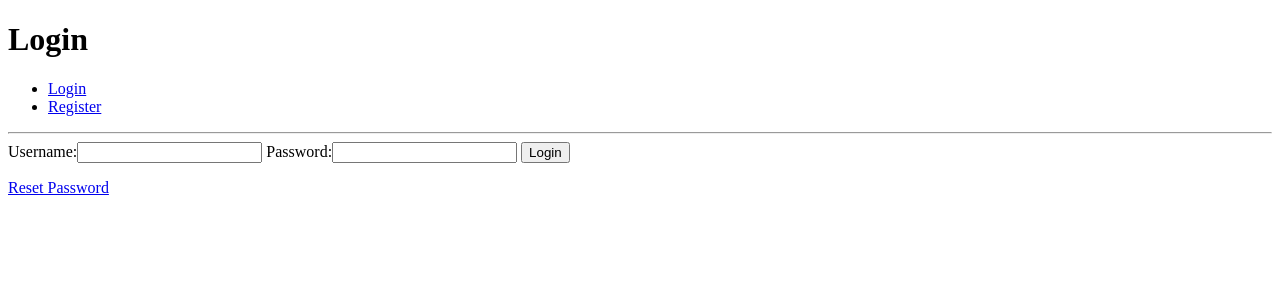
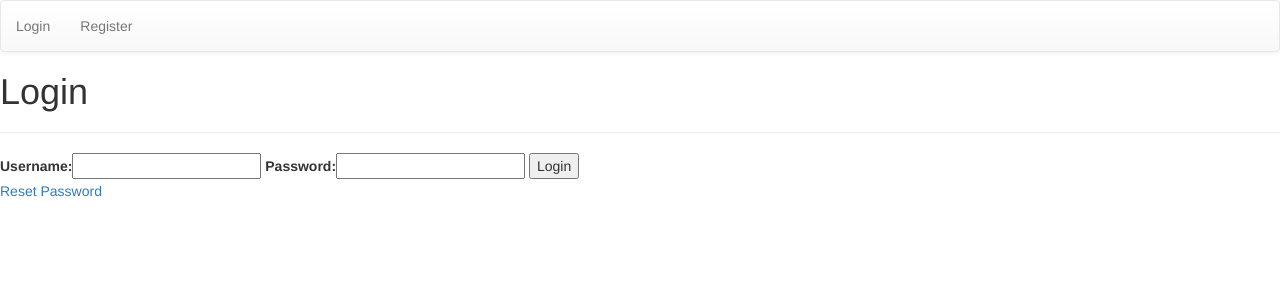
Before and after one commit to hebs87/django-authorisation, a Django app: page /accounts/login/ in a window 1280 px wide. Shown: the top 300 px of the page. Run offline with Django 3.2, Linux system fonts and the light colour scheme; some libraries are stand-ins or nearby versions.

Commit message:
Added bootstrap link and script tags to base.html

```diff
--- a/templates/base.html
+++ b/templates/base.html
@@ -5,15 +5,18 @@
     <meta name="viewport" content="width=device-width, initial-scale=1.0">
     <meta http-equiv="X-UA-Compatible" content="ie=edge">
     <title>{% block page_title %}{% endblock %}</title>
+
+    <!-- Latest compiled and minified Bootstrap CSS -->
+    <link rel="stylesheet" href="https://maxcdn.bootstrapcdn.com/bootstrap/3.3.7/css/bootstrap.min.css" integrity="sha384-BVYiiSIFeK1dGmJRAkycuHAHRg32OmUcww7on3RYdg4Va+PmSTsz/K68vbdEjh4u" crossorigin="anonymous">
+    <!-- Optional Bootsstrap theme -->
+    <link rel="stylesheet" href="https://maxcdn.bootstrapcdn.com/bootstrap/3.3.7/css/bootstrap-theme.min.css" integrity="sha384-rHyoN1iRsVXV4nD0JutlnGaslCJuC7uwjduW9SVrLvRYooPp2bWYgmgJQIXwl/Sp" crossorigin="anonymous">
+
 </head>
 <body>
 
-    <!--Page Heading-->
-    <h1>{% block page_heading %}{% endblock %}</h1>
-
     <!--Navbar-->
-    <nav>
-        <ul>
+    <nav class="navbar navbar-default">
+        <ul class="nav navbar-nav">
             {% if user.is_authenticated %}
                 <li>
                     <a href="{% url 'logout' %}">Logout</a>
@@ -33,6 +36,9 @@
         </ul>
     </nav>
 
+    <!--Page Heading-->
+    <h1>{% block page_heading %}{% endblock %}</h1>
+
     <hr>
 
     <!--Flash messages-->
@@ -47,5 +53,8 @@
     <!--Main Content Area-->
     {% block content %}{% endblock %}
 
+    <!-- Latest compiled and minified Bootstrap JavaScript -->
+    <script src="https://maxcdn.bootstrapcdn.com/bootstrap/3.3.7/js/bootstrap.min.js" integrity="sha384-Tc5IQib027qvyjSMfHjOMaLkfuWVxZxUPnCJA7l2mCWNIpG9mGCD8wGNIcPD7Txa" crossorigin="anonymous"></script>
+
 </body>
 </html>
```
Also changed, not shown: db.sqlite3.
